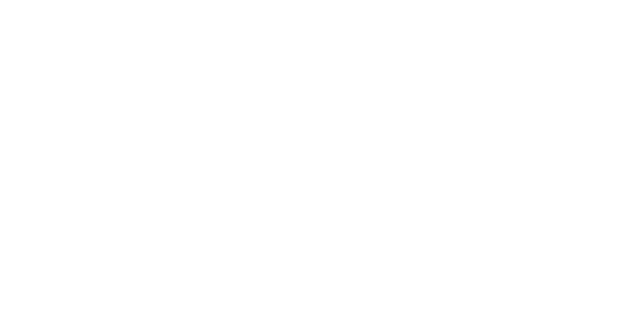
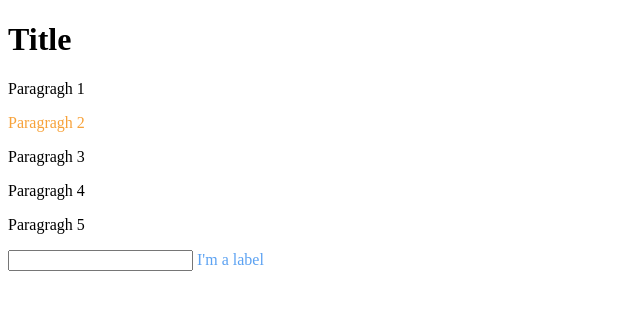
Before and after one commit to flalevi/W2_Day1, a plain HTML site: page index.html in a window 1280 px wide. Shown: the whole page, without its empty margins (0-640 px from the left). Drawn offline with Linux system fonts and the light colour scheme.

Commit message:
Second commit

```diff
--- a/index.html
+++ b/index.html
@@ -3,9 +3,30 @@
 <head>
     <meta charset="UTF-8">
     <meta name="viewport" content="width=device-width, initial-scale=1.0">
-    <title>Document</title>
+    <title>The tales of Beedle the Bard</title>
+    <style>
+        main > div p {
+    color: rgb(247, 162, 58);
+    }
+
+    input + label {
+    color: rgb(92, 162, 242);
+    }
+    </style>
 </head>
 <body>
+    <main>
+        <h1>Title</h1>
+        <p>Paragragh 1</p>
+        <div>
+            <p>Paragragh 2</p>
+        </div>
+        <p>Paragragh 3</p>
+        <p>Paragragh 4</p>
+        <p>Paragragh 5</p>
+        <input type="text"/>
+        <label>I'm a label</label>
 
+    </main>
 </body>
 </html>
```
